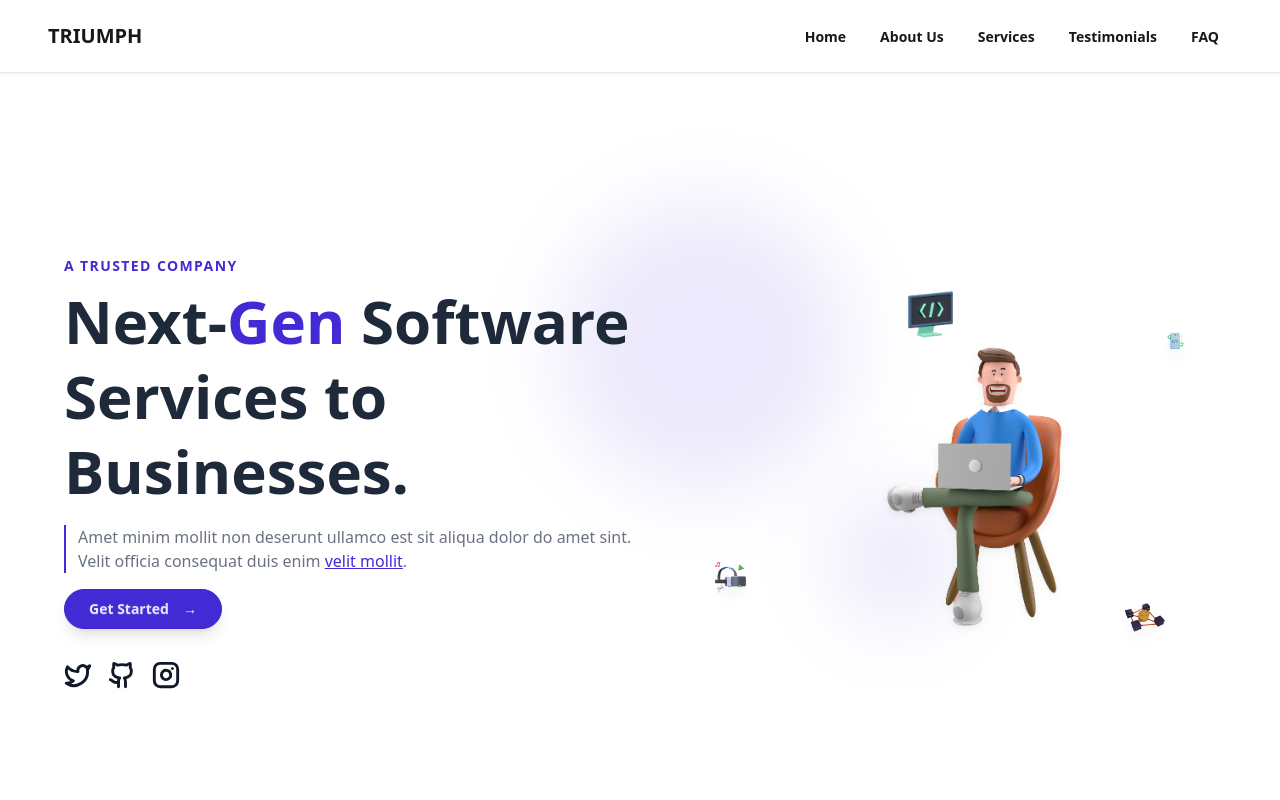
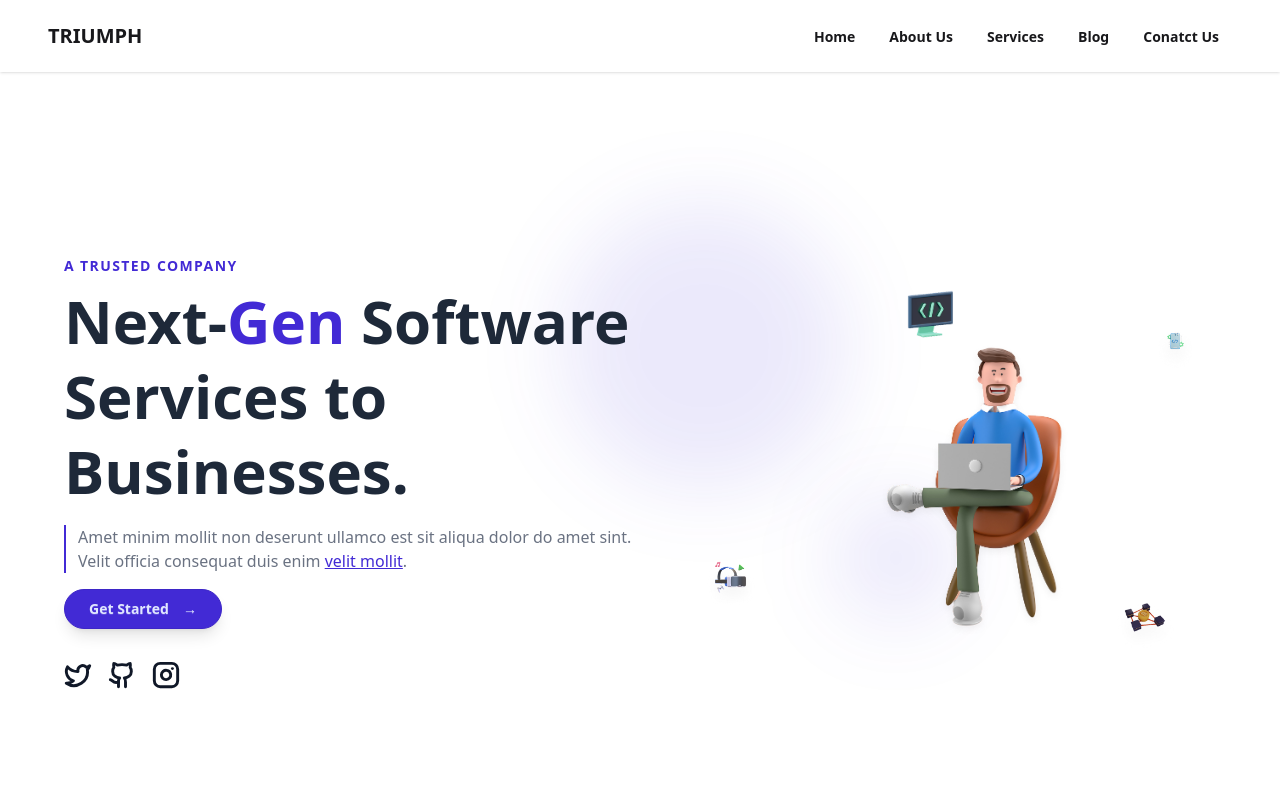
Before and after one commit to Ankit-Kum-ar/Tech-Triumph, a React (Vite) app: page / in a window 1280 px wide. Shown: the top 800 px of the page. Built offline with nearby package versions, Linux system fonts and the light colour scheme.

Commit message:
Update Navbar links: Replace Testimonials and FAQ with Blog and Contact Us

```diff
--- a/src/components/Navbar.jsx
+++ b/src/components/Navbar.jsx
@@ -35,10 +35,10 @@ const Navbar = () => {
               <Link to="/services">Services</Link>
             </li>
             <li>
-              <Link to="/testimonials">Testimonials</Link>
+              <Link to="/blogs">Blog</Link>
             </li>
             <li>
-              <Link to="/faq">FAQ</Link>
+              <Link to="/contactus">Contact Us</Link>
             </li>
           </ul>
         </div>
@@ -64,13 +64,13 @@ const Navbar = () => {
             </Link>
           </li>
           <li>
-            <Link to="/testimonials" className="btn btn-ghost">
-              Testimonials
+            <Link to="/blogs" className="btn btn-ghost">
+              Blog
             </Link>
           </li>
           <li>
-            <Link to="/faq" className="btn btn-ghost">
-              FAQ
+            <Link to="/contact" className="btn btn-ghost">
+              Conatct Us
             </Link>
           </li>
         </ul>
```
